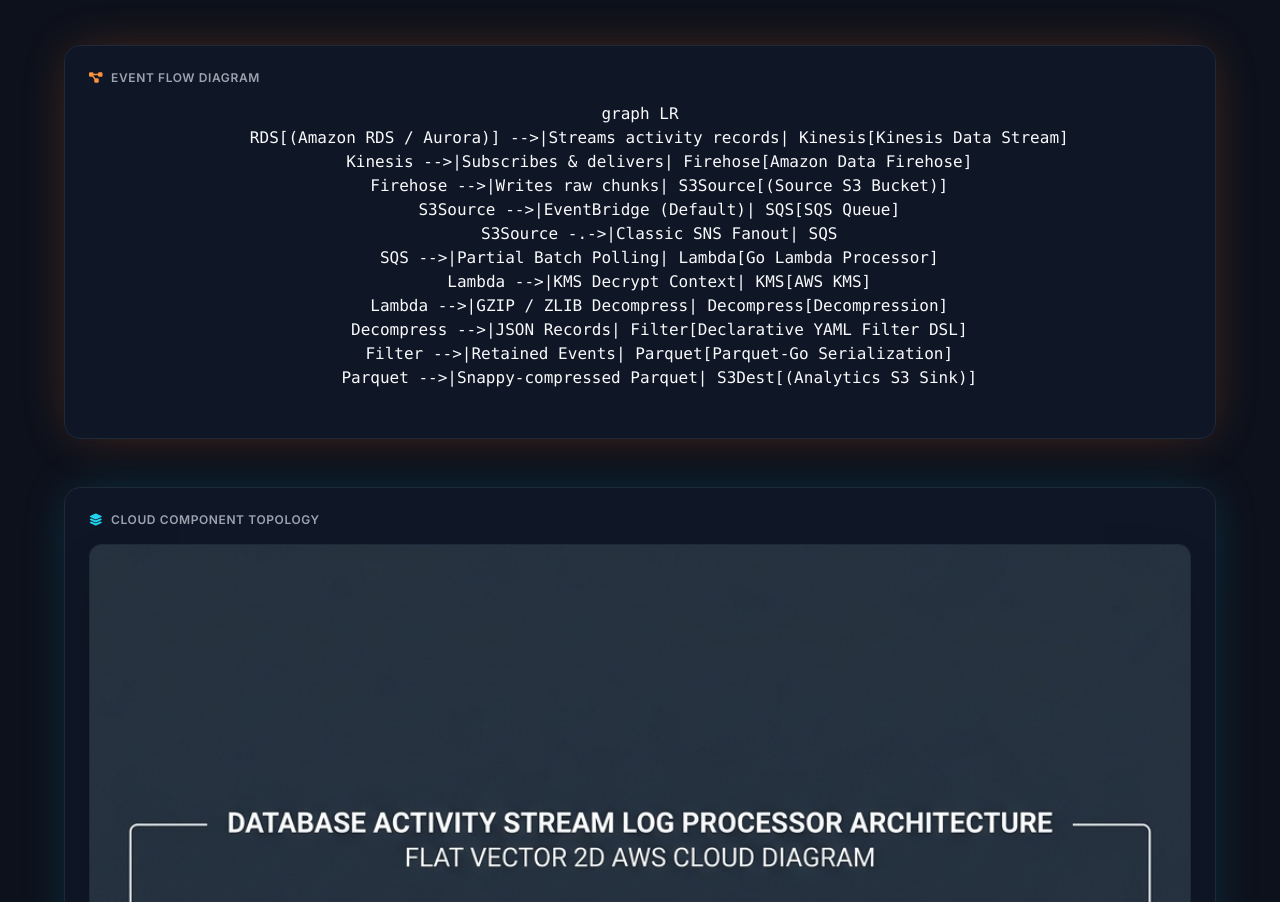
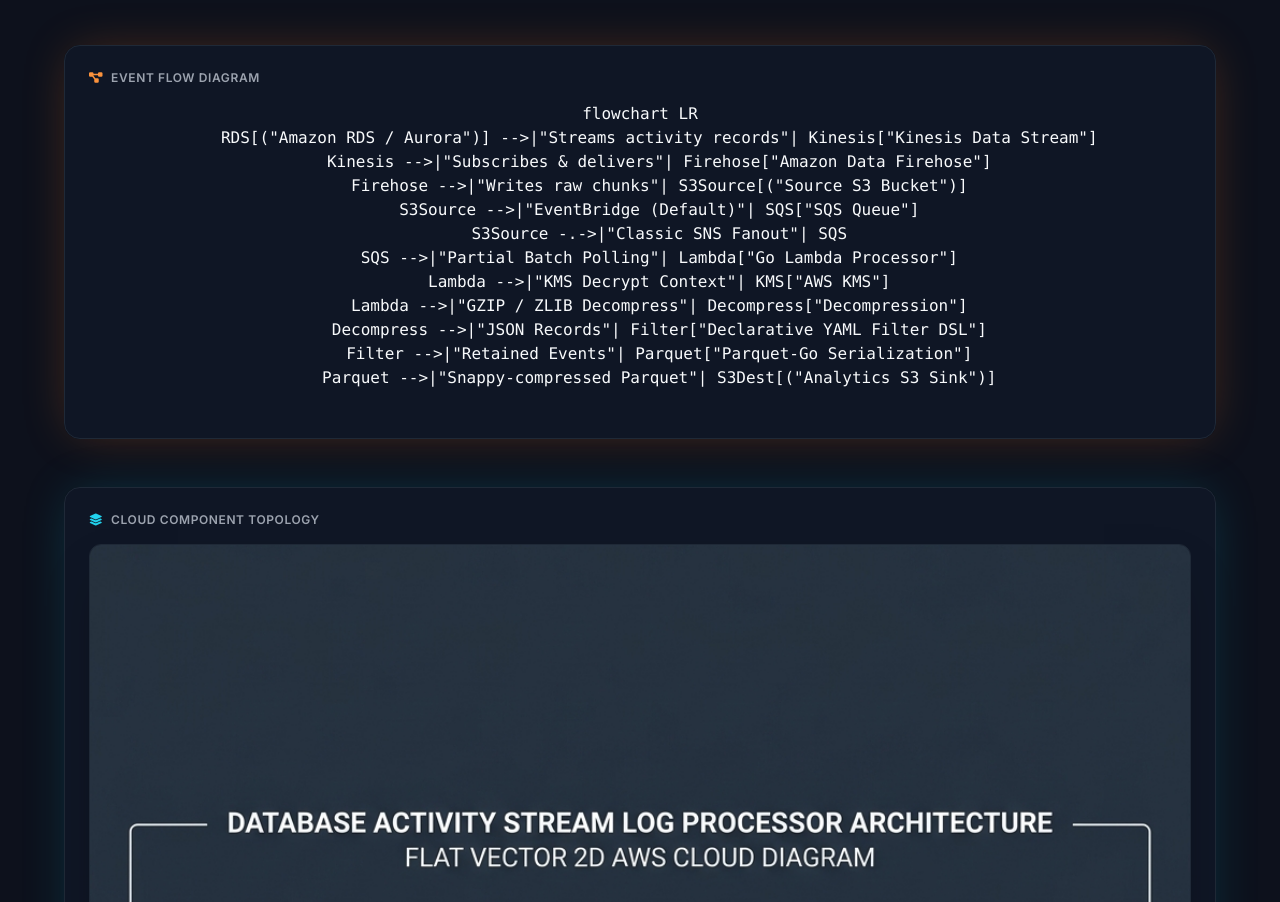
Before and after one commit to divmora/aws-das-processor, a plain HTML site: page docs/index.html in a window 1280 px wide. Shown: the part 1742-2644 px from the top of the page. Drawn offline with nearby package versions, Linux system fonts and the light colour scheme; a script that the page names is missing.

Commit message:
docs: quote Mermaid labels in README.md and docs to fix GitHub render error

```diff
--- a/docs/index.html
+++ b/docs/index.html
@@ -174,18 +174,18 @@
           <span>Event Flow Diagram</span>
         </div>
         <pre class="mermaid text-center">
-graph LR
-    RDS[(Amazon RDS / Aurora)] -->|Streams activity records| Kinesis[Kinesis Data Stream]
-    Kinesis -->|Subscribes & delivers| Firehose[Amazon Data Firehose]
-    Firehose -->|Writes raw chunks| S3Source[(Source S3 Bucket)]
-    S3Source -->|EventBridge (Default)| SQS[SQS Queue]
-    S3Source -.->|Classic SNS Fanout| SQS
-    SQS -->|Partial Batch Polling| Lambda[Go Lambda Processor]
-    Lambda -->|KMS Decrypt Context| KMS[AWS KMS]
-    Lambda -->|GZIP / ZLIB Decompress| Decompress[Decompression]
-    Decompress -->|JSON Records| Filter[Declarative YAML Filter DSL]
-    Filter -->|Retained Events| Parquet[Parquet-Go Serialization]
-    Parquet -->|Snappy-compressed Parquet| S3Dest[(Analytics S3 Sink)]
+flowchart LR
+    RDS[("Amazon RDS / Aurora")] -->|"Streams activity records"| Kinesis["Kinesis Data Stream"]
+    Kinesis -->|"Subscribes & delivers"| Firehose["Amazon Data Firehose"]
+    Firehose -->|"Writes raw chunks"| S3Source[("Source S3 Bucket")]
+    S3Source -->|"EventBridge (Default)"| SQS["SQS Queue"]
+    S3Source -.->|"Classic SNS Fanout"| SQS
+    SQS -->|"Partial Batch Polling"| Lambda["Go Lambda Processor"]
+    Lambda -->|"KMS Decrypt Context"| KMS["AWS KMS"]
+    Lambda -->|"GZIP / ZLIB Decompress"| Decompress["Decompression"]
+    Decompress -->|"JSON Records"| Filter["Declarative YAML Filter DSL"]
+    Filter -->|"Retained Events"| Parquet["Parquet-Go Serialization"]
+    Parquet -->|"Snappy-compressed Parquet"| S3Dest[("Analytics S3 Sink")]
         </pre>
       </div>
 
```
Also changed, not shown: 1 other file.
